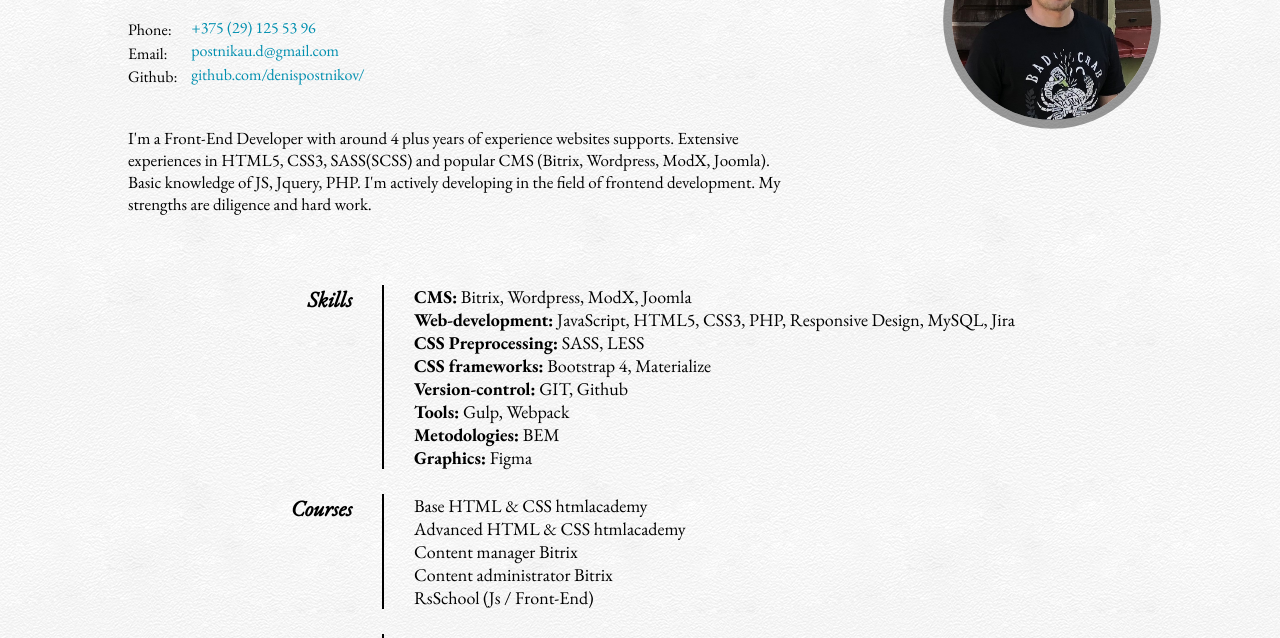
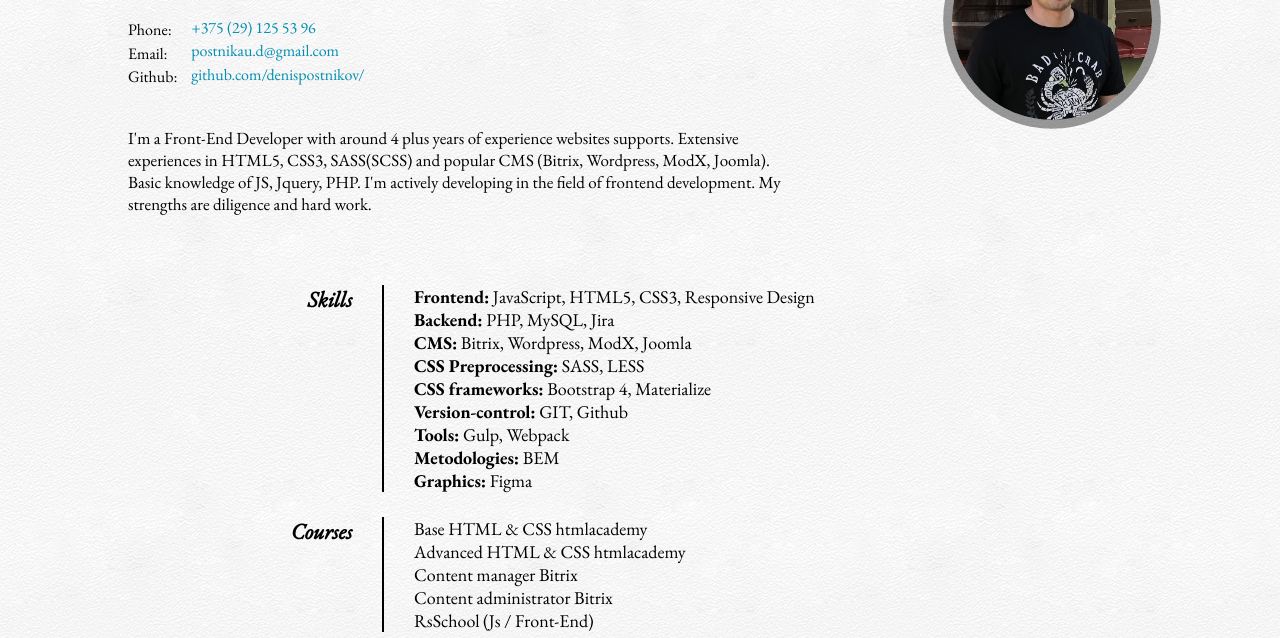
Before and after one commit to DenisPostnikov/rsschool-cv, a plain HTML site: page index.html in a window 1280 px wide. Shown: the part 120-758 px from the top of the page. Drawn offline with nearby package versions, Linux system fonts and the light colour scheme.

Commit message:
fix: change desc

```diff
--- a/index.html
+++ b/index.html
@@ -39,9 +39,9 @@
 					<dt class="card__title">Skills</dt>
 					<dd class="card__desc">
 						<ul class="card__list">
+							<li class="card__item"><strong>Frontend:</strong> JavaScript, HTML5, CSS3, Responsive Design</li>
+							<li class="card__item"><strong>Backend:</strong> PHP, MySQL, Jira</li>
 							<li class="card__item"><strong>CMS:</strong> Bitrix, Wordpress, ModX, Joomla</li>
-							<li class="card__item"><strong>Web-development:</strong> JavaScript, HTML5, CSS3, PHP,
-								Responsive Design, MySQL, Jira</li>
 							<li class="card__item"><strong>CSS Preprocessing:</strong> SASS, LESS</li>
 							<li class="card__item"><strong>CSS frameworks:</strong> Bootstrap 4, Materialize</li>
 							<li class="card__item"><strong>Version-control:</strong> GIT, Github</li>
```
